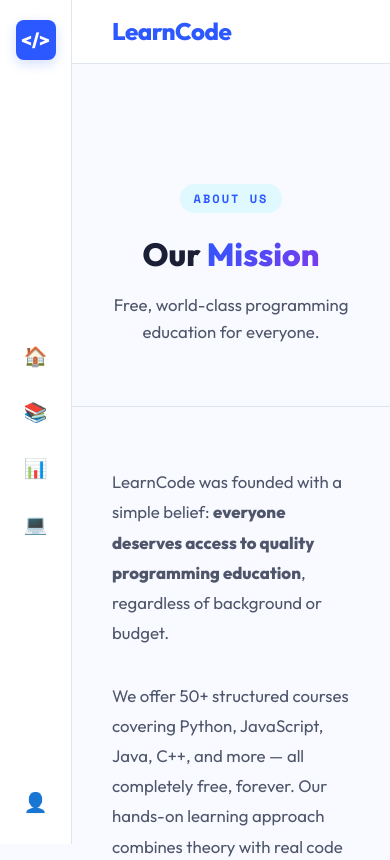
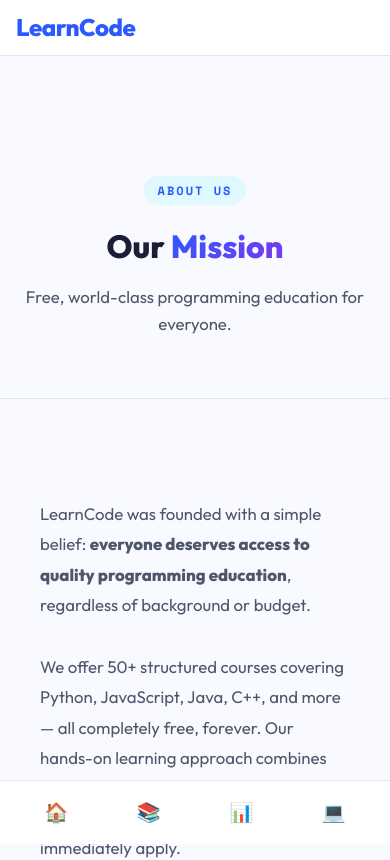
Before and after one commit to raja-bharath12/LearnCode, a React (Vite) app: page /about in a window 390 px wide. Shown: the top 860 px of the page. Built offline with nearby package versions, Linux system fonts and the light colour scheme; sample sign-in values are in the browser's storage.

Commit message:
feat: enhance mobile responsiveness with bottom navigation and layout optimizations

```diff
--- a/src/profile.css
+++ b/src/profile.css
@@ -445,13 +445,31 @@
 @media (max-width: 900px) {
   .profile-body {
     flex-direction: column;
-    padding: 16px;
+    padding: 20px 16px 80px; /* Extra bottom padding for mobile nav */
   }
   .profile-left {
     width: 100%;
-    margin-top: -40px;
+    margin-top: -60px;
+    margin-bottom: 20px;
   }
-  .profile-meta-bar { gap: 16px; padding: 0 20px; }
+  .profile-meta-bar {
+    gap: 12px;
+    padding: 10px 16px;
+    justify-content: flex-start;
+  }
+  .profile-tabs {
+    border-radius: var(--radius-lg);
+    margin-bottom: 20px;
+  }
+  .profile-panel {
+    border-top: 1px solid var(--border);
+    border-radius: var(--radius-lg);
+  }
+  .info-table thead { display: none; }
+  .info-table td { display: block; width: 100% !important; padding: 10px 20px; }
+  .info-table td:first-child { background: var(--surface2); border-bottom: none; }
+  .setting-row { flex-direction: column; align-items: flex-start; gap: 8px; }
+  .setting-input { min-width: 100%; }
 }
 /* Integrated with global container strategy */
 #profile-root {
--- a/src/style.css
+++ b/src/style.css
@@ -769,7 +769,7 @@ body {
 
 /* ===== RESPONSIVE ===== */
 @media (max-width: 1024px) {
-  .hero { flex-direction: column; padding: 120px 40px 60px; text-align: center; }
+  .hero { flex-direction: column; padding: 120px 24px 60px; text-align: center; }
   .hero-cta { justify-content: center; }
   .hero-stats { justify-content: center; }
   .hero-code-window { min-width: unset; width: 100%; max-width: 500px; margin: 0 auto; }
@@ -782,14 +782,84 @@ body {
 }
 
 @media (max-width: 768px) {
-  .navbar { padding: 0 20px; }
-  .nav-links { display: none; }
-  .hamburger { display: block; }
-  .nav-links.open { display: flex; flex-direction: column; position: fixed; top: 68px; left: 0; right: 0; background: var(--bg2); border-bottom: 1px solid var(--border); padding: 20px; }
-  .hero { padding: 100px 24px 60px; }
-  .section { padding: 60px 0; }
-  .footer-grid { grid-template-columns: 1fr; }
-  .courses-grid { grid-template-columns: 1fr; }
-  .testimonials-grid { grid-template-columns: 1fr; }
-  .paths-grid { grid-template-columns: 1fr 1fr; }
+  :root {
+    --sidebar-width: 0px;
+    --top-height: 56px;
+  }
+
+  .container, .section {
+    padding-left: 20px;
+    padding-right: 20px;
+  }
+
+  .header-container {
+    padding: 0 16px;
+  }
+
+  /* Transformation: Sidebar -> Bottom Nav */
+  .side-nav-mini {
+    width: 100%;
+    height: 64px;
+    top: auto;
+    bottom: 0;
+    left: 0;
+    flex-direction: row;
+    padding: 0 10px;
+    border-right: none;
+    border-top: 1px solid var(--border);
+    justify-content: space-around;
+  }
+
+  .nav-logo-mini {
+    display: none;
+  }
+
+  .mini-nav-links {
+    flex-direction: row;
+    width: 100%;
+    gap: 0;
+    justify-content: space-around;
+  }
+
+  .mini-link {
+    width: 50px;
+    height: 50px;
+  }
+
+  .mini-link:hover, .mini-link.active {
+    transform: translateY(-2px);
+  }
+
+  /* Hide the redundant profile link at bottom of side-nav-mini on mobile */
+  .side-nav-mini > a:last-child {
+    display: none;
+  }
+
+  .main-wrapper {
+    padding-left: 0;
+    padding-bottom: 64px; /* Space for bottom nav */
+  }
+
+  .header-brand {
+    font-size: 1.25rem;
+  }
+
+  .hero h1 {
+    font-size: 2.4rem;
+  }
+
+  .hero-code-window {
+    display: none; /* Hide complex code window on mobile to save space */
+  }
+
+  .courses-grid, .paths-grid, .testimonials-grid {
+    grid-template-columns: 1fr;
+  }
+
+  .stat-divider { display: none; }
+  .hero-stats { flex-direction: column; gap: 8px; }
+
+  .footer-grid { grid-template-columns: 1fr; gap: 32px; }
+
+  .auth-card { padding: 32px 24px; }
 }
```
